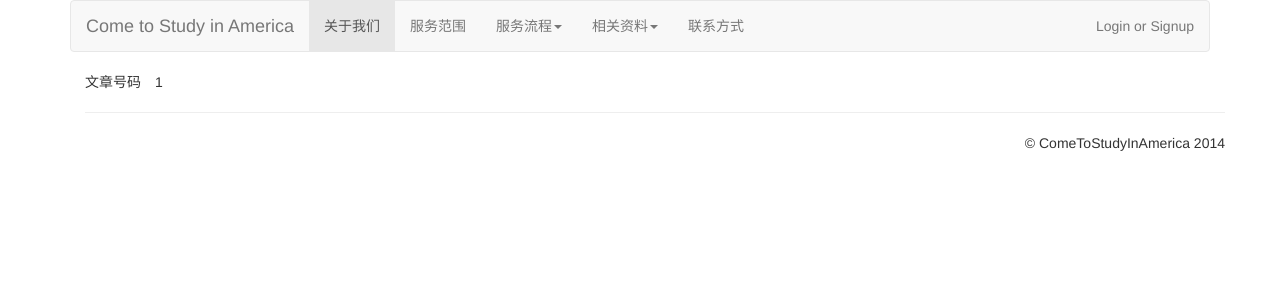
After one commit to collegeus/ctadotcom, a Flask app: page /post/1 in a window 1280 px wide. The commit adds this page. Shown: the top 300 px of the page. Run offline with Flask 2, Linux system fonts and the light colour scheme; some libraries are stand-ins or nearby versions.

Commit message:
minor fixes

```diff
--- a/app.py
+++ b/app.py
@@ -28,6 +28,10 @@ def services():
 def workflow():
     return render_template('workflow.html')
 
+@app.route("/post/<int:post_id>")
+def show_post(post_id):
+    return render_template('post.html', id=post_id)
+
 @app.route("/contacts")
 def contacts():
     return render_template('contacts.html')
--- a/templates/base.html
+++ b/templates/base.html
@@ -39,9 +39,9 @@
 
           <ul class="nav navbar-nav">
               <li class="active"><a href="/">关于我们</a></li>
-              <li><a href="services">服务范围</a></li>
+              <li><a href="/services">服务范围</a></li>
               <li class="dropdown">
-                  <a href="workflow" class="dropdown-toggle" data-toggle="dropdown">服务流程<b class="caret"></b></a>
+                  <a href="/workflow" class="dropdown-toggle" data-toggle="dropdown">服务流程<b class="caret"></b></a>
                   <ul class="dropdown-menu">
                       <li><a href="#">大学申请</a></li>
                       <li><a href="#">研究所申请</a></li>
@@ -49,15 +49,15 @@
                   </ul>
               </li>
               <li class="dropdown">
-                  <a href="#" class="dropdown-toggle" data-toggle="dropdown">资源共享<b class="caret"></b></a>
+                  <a href="#" class="dropdown-toggle" data-toggle="dropdown">相关资料<b class="caret"></b></a>
                   <ul class="dropdown-menu">
-                      <li><a href="/resources">漂洋过海</a></li>
-                      <li><a href="#">出国留学</a></li>
-                      <li><a href="#">三十而立</a></li>
+                      <li><a href="/post/1">漂洋过海</a></li>
+                      <li><a href="/post/2">出国留学</a></li>
+                      <li><a href="/post/3">三十而立</a></li>
                       <li class="divider"></li>
                       <li class="dropdown-header">生活常识</li>
-                      <li><a href="#">民主党共和党</a></li>
-                      <li><a href="#">南方北方</a></li>
+                      <li><a href="/post/4">民主党共和党</a></li>
+                      <li><a href="/post/5">南方北方</a></li>
                   </ul>
               </li>
               <li><a href="/contacts">联系方式</a></li>
@@ -84,7 +84,7 @@
         <hr>
 
         {% block footer %}
-        <footer class="footer">
+        <footer class="footer pull-right">
             <p>&copy; ComeToStudyInAmerica 2014</p>
         </footer>
         {% endblock %}
--- /dev/null
+++ b/templates/post.html
@@ -0,0 +1,7 @@
+{% extends "base.html" %}
+{% block title %} - 相关资料{% endblock %}
+{% block content %}
+<div>
+  <p>文章号码　{{ id }}</p>
+<div>
+{% endblock %}
```
